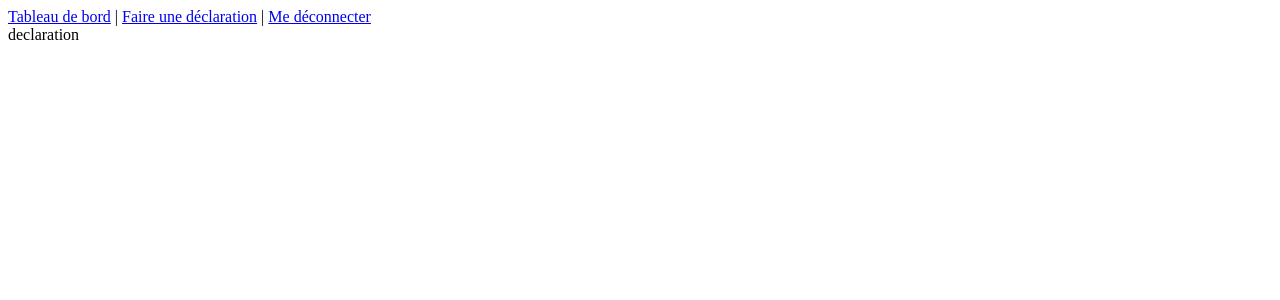
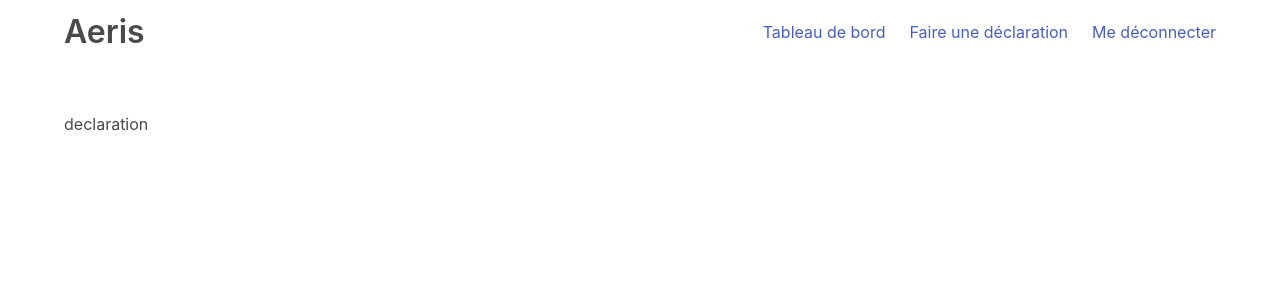
Before and after one commit to MTES-MCT/aeris, a Symfony app: template app/templates/inside/declaration.html.twig in a window 1280 px wide. Shown: the top 300 px of the page. Run offline with Twig, Linux system fonts and the light colour scheme; the template is opened without the code that fills it, so the values that code supplies are empty; style sheets or scripts are compiled from the project's sources; some libraries are stand-ins or nearby versions.

Commit message:
basic layout for internal pages

```diff
--- a/app/package.json
+++ b/app/package.json
@@ -14,6 +14,7 @@
         "build": "encore production"
     },
     "dependencies": {
+        "bulma": "^0.6.2",
         "template.data.gouv.fr": "https://github.com/etalab/template.data.gouv.fr.git"
     }
 }
--- a/app/templates/base_inside.html.twig
+++ b/app/templates/base_inside.html.twig
@@ -1,13 +1,21 @@
 <!DOCTYPE html>
 <html>
   <head>
-        <meta charset="UTF-8">
+    <meta charset="utf-8">
+    <meta name="viewport" content="width=device-width, initial-scale=1">
     <title>{% block title %}Aeris{% endblock %}</title>
-        <link rel="stylesheet" href="{{ asset('build/app.css') }}">
+    <link rel="stylesheet" href="https://cdnjs.cloudflare.com/ajax/libs/bulma/0.6.2/css/bulma.min.css">
     {% block stylesheets %}{% endblock %}
+    <script defer src="https://use.fontawesome.com/releases/v5.0.6/js/all.js"></script>
   </head>
   <body>
+  <section class="navigation">
+    <div class="container">
+
         {% include 'menu.html.twig' %}
+    </div>
+  </section>
+
     {% block body %}{% endblock %}
     {% block javascripts %}{% endblock %}
   </body>
--- a/app/templates/inside/dashboard.html.twig
+++ b/app/templates/inside/dashboard.html.twig
@@ -1,4 +1,8 @@
 {% extends "base_inside.html.twig" %}
 {% block body %}
-dashboard
+  <section class="section">
+    <div class="container">
+      dashboard
+    </div>
+  </section>
 {% endblock %}
--- a/app/templates/inside/declaration.html.twig
+++ b/app/templates/inside/declaration.html.twig
@@ -1,5 +1,8 @@
 {% extends "base_inside.html.twig" %}
-
-{% block body%}
-declaration
+{% block body %}
+  <section class="section">
+    <div class="container">
+      declaration
+    </div>
+  </section>
 {% endblock %}
--- a/app/templates/menu.html.twig
+++ b/app/templates/menu.html.twig
@@ -1,3 +1,13 @@
-<div>
-<a href="{{ path('route_dashboard') }}">Tableau de bord</a> | <a href="{{ path('route_declaration') }}">Faire une déclaration</a> | <a href="{{ path('fos_user_security_logout') }}">Me déconnecter</a>
-</div>
+<nav class="navbar" role="navigation" aria-label="main navigation">
+  <div class="navbar-brand">
+    <h1 class="title"><a class="navbar-item" href="{{ path('route_dashboard') }}">Aeris</a></h1>
+  </div>
+
+  <div class="navbar-menu">
+      <div class="navbar-end">
+          <div class="navbar-item"><a href="{{ path('route_dashboard') }}">Tableau de bord</a></div>
+          <div class="navbar-item"><a href="{{ path('route_declaration') }}">Faire une déclaration</a></div>
+          <div class="navbar-item"><a href="{{ path('fos_user_security_logout') }}">Me déconnecter</a></div>
+      </div>
+  </div>
+</nav>
```
Also changed, not shown: app/package-lock.json (added), 1 other file. Lines whose indentation alone changed are shown as unchanged.
